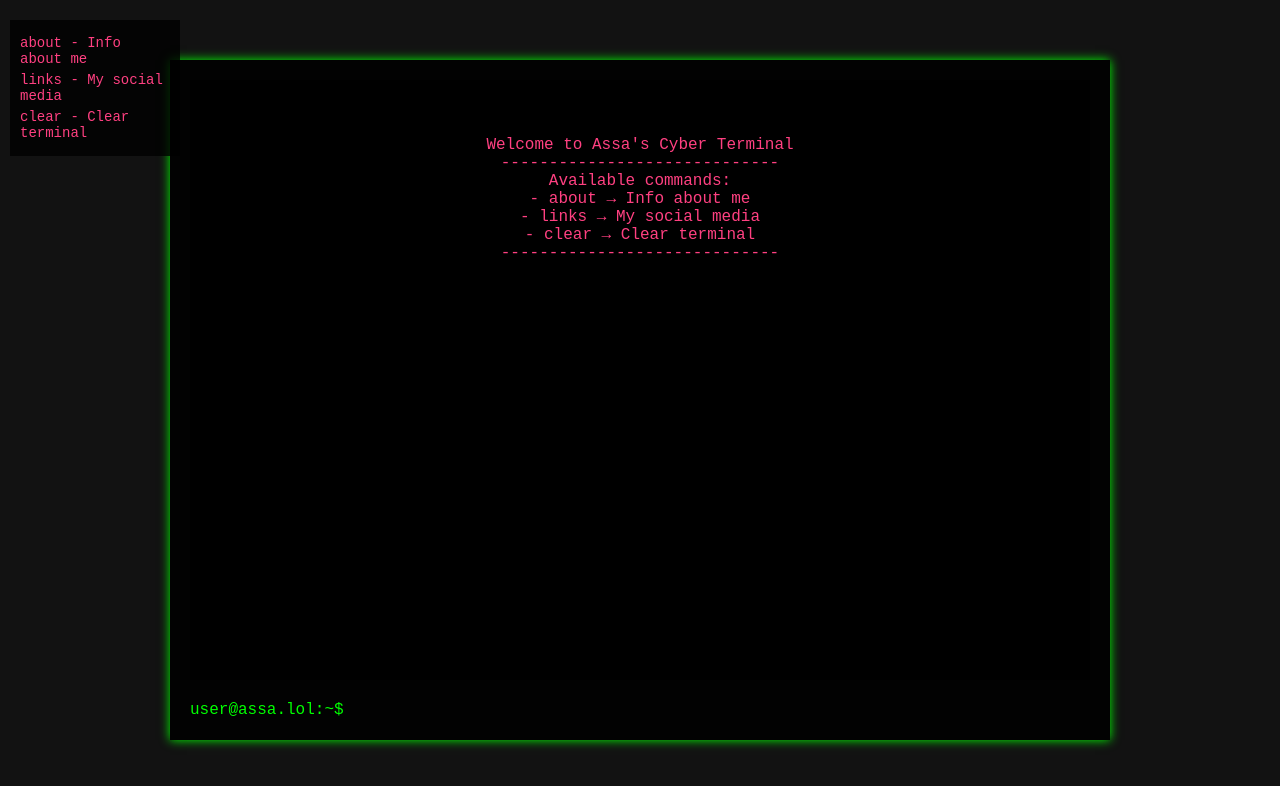
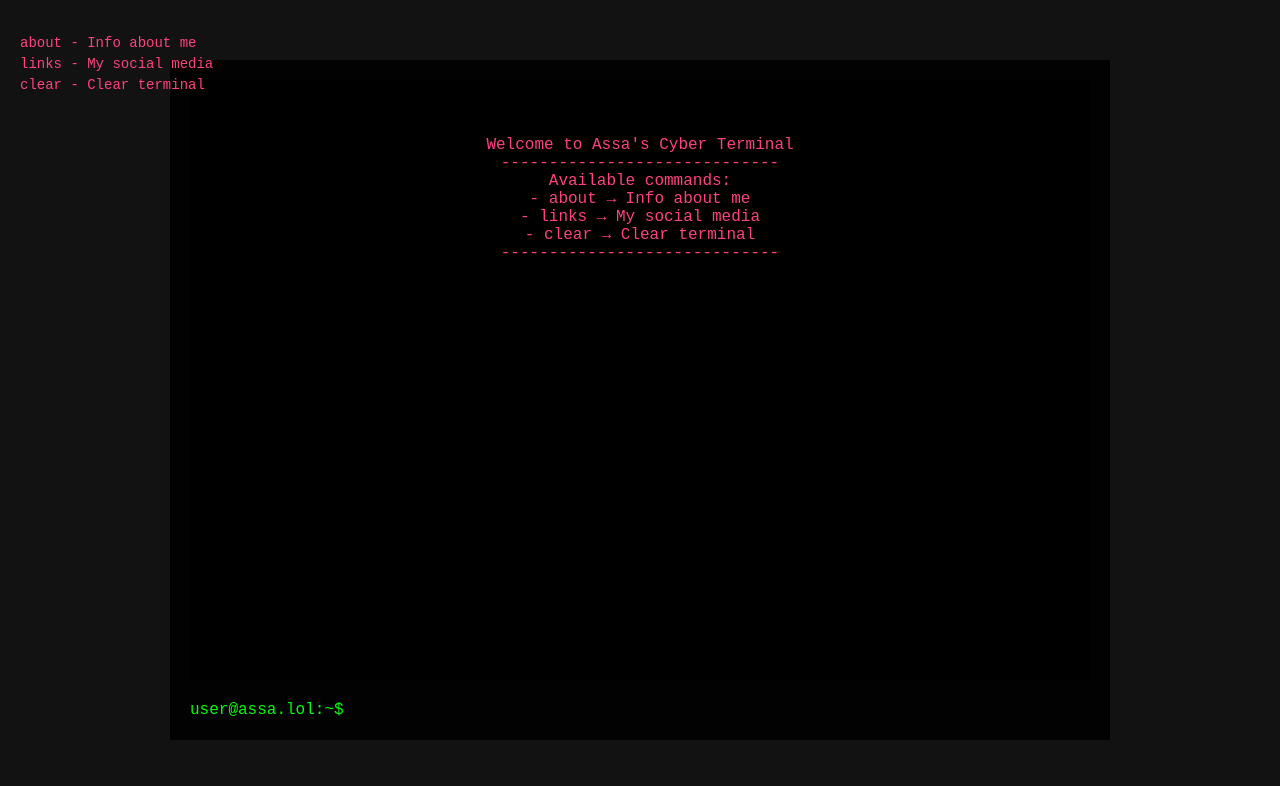
Before and after one commit to assanyashka/fakemoney, a plain HTML site: page index.html in a window 1280 px wide. Drawn offline with Linux system fonts and the light colour scheme.

Commit message:
Update index.html

```diff
--- a/index.html
+++ b/index.html
@@ -26,7 +26,6 @@
             justify-content: space-between;
             padding: 20px;
             background: rgba(0, 0, 0, 0.9);
-            box-shadow: 0 0 10px #00ff00;
         }
         #output {
             flex-grow: 1;
@@ -58,10 +57,8 @@
             position: absolute;
             left: 10px;
             top: 20px;
-            background-color: rgba(0, 0, 0, 0.8);
             color: #ff4081;
             padding: 10px;
-            width: 150px;
             font-size: 14px;
             text-align: left;
         }
```
